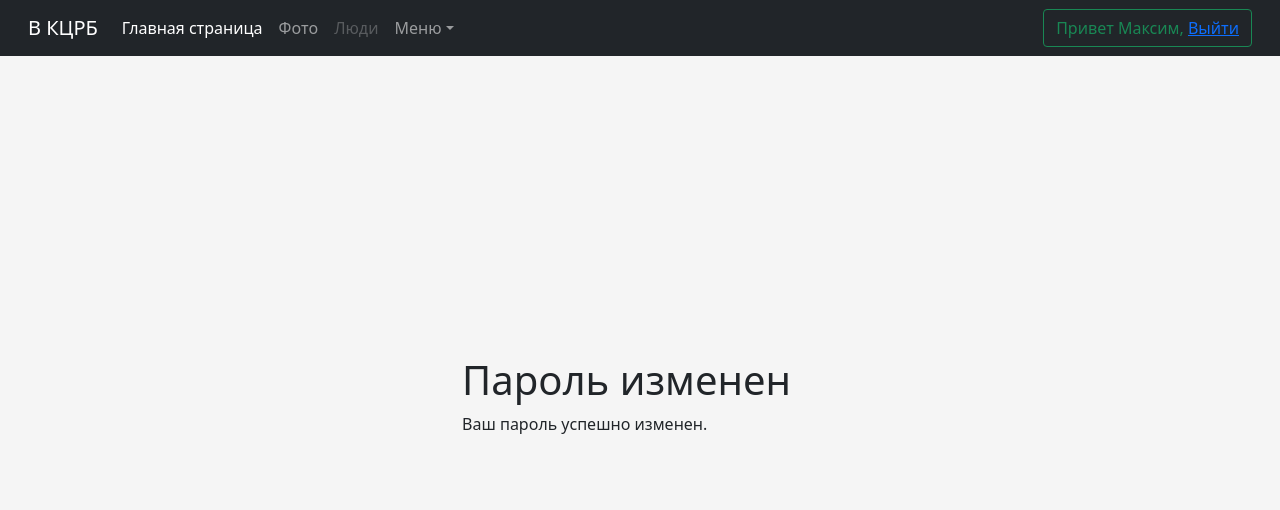
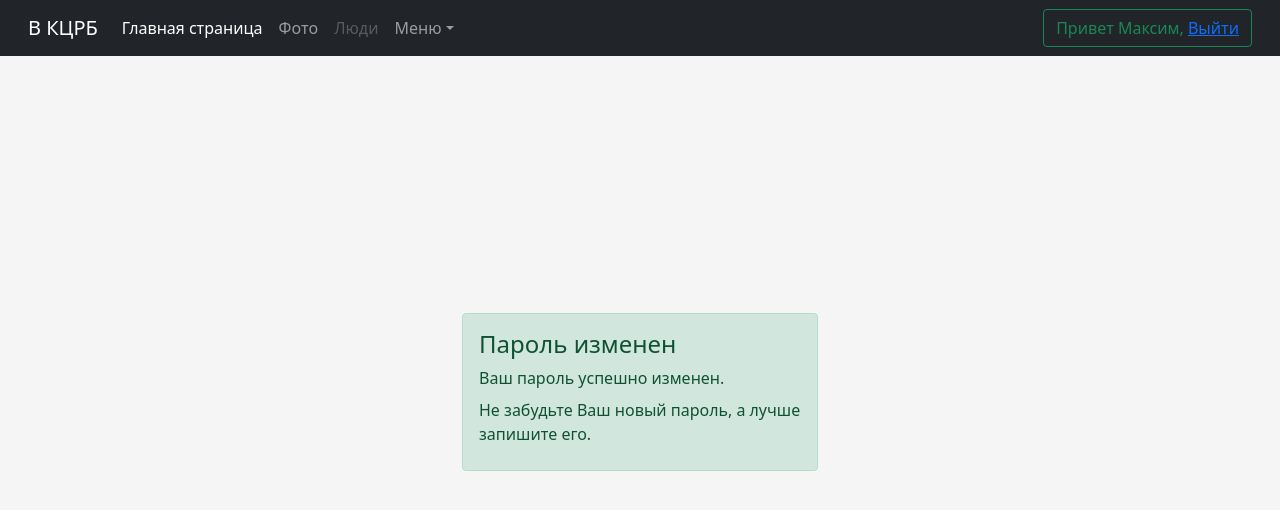
Before and after one commit to DonCorleone-byte/Social-Network, a Django app: page /account/password_change/done/ in a window 1280 px wide. Shown: the top 510 px of the page. Run offline with Django 3.2, Linux system fonts and the light colour scheme; a user stored in the database is signed in; some libraries are stand-ins or nearby versions.

Commit message:
Небольшие правки

```diff
--- a/vkcrb/account/Templates/registration/password_change_done.html
+++ b/vkcrb/account/Templates/registration/password_change_done.html
@@ -3,6 +3,9 @@
 {% block title %}Пароль изменен{% endblock %}
 
 {% block content %}
-    <h1 class="card-title">Пароль изменен</h1>
-    <p class="card-title">Ваш пароль успешно изменен.</p>
+     <div class="alert alert-success" role="alert">
+        <h4 class="alert-heading">Пароль изменен</h4>
+        <p class="card-title">Ваш пароль успешно изменен.</p>
+        <p class="card-title">Не забудьте Ваш новый пароль, а лучше запишите его.</p>
+     </div>
 {% endblock %}
```
Also changed, not shown: vkcrb/db.sqlite3.
